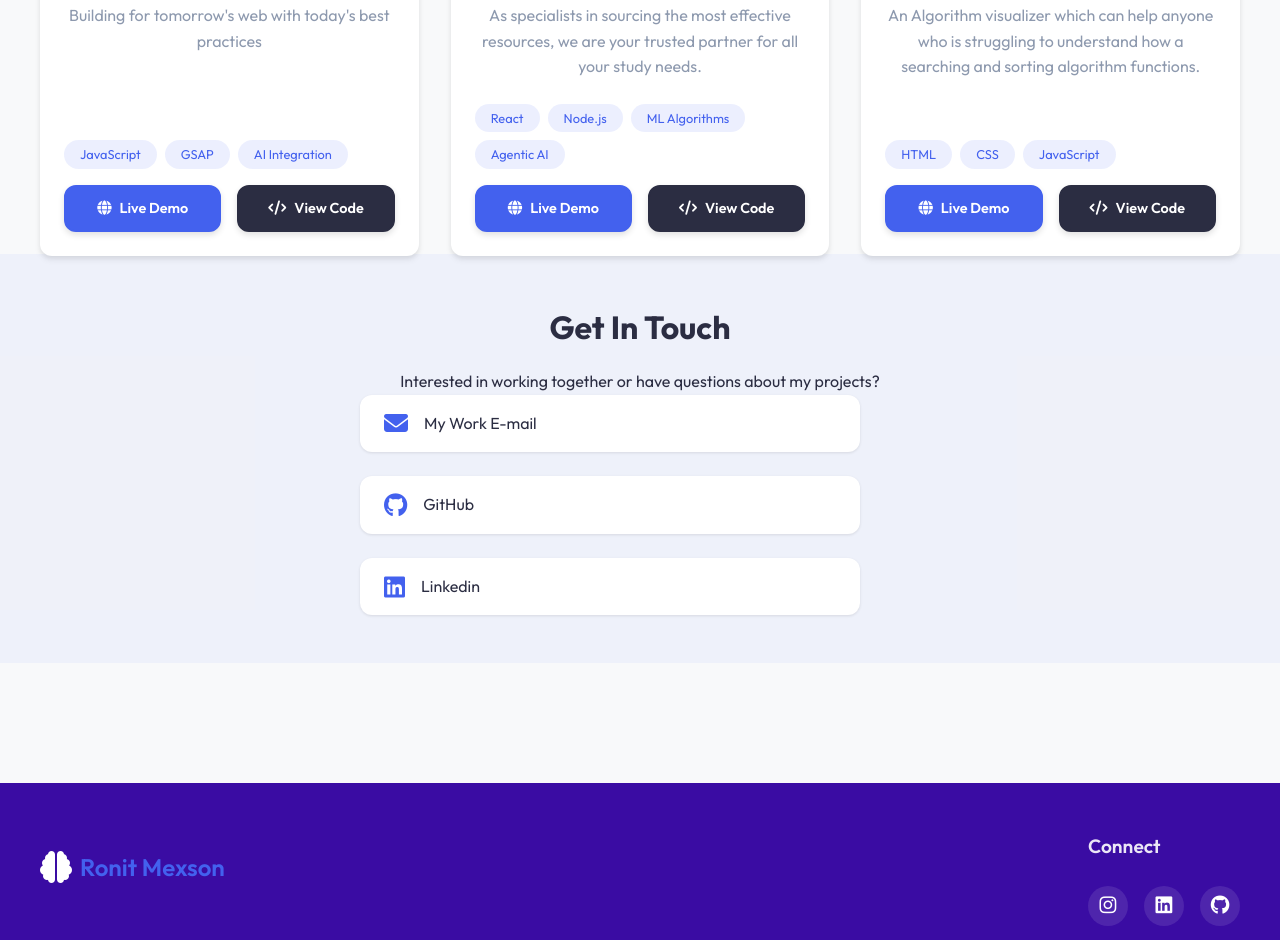
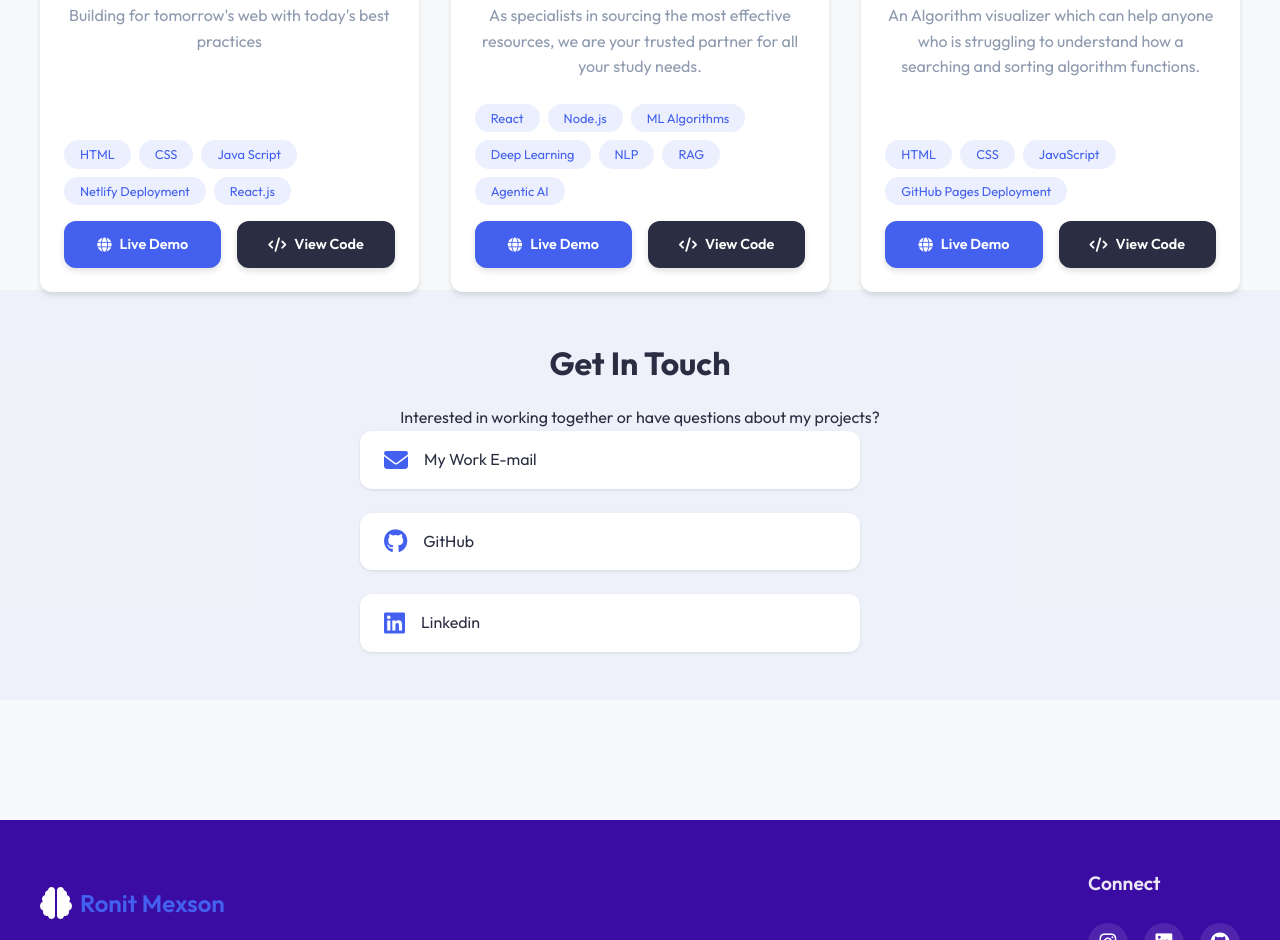
Before and after one commit to ronitmexson2924/ronit-mexson, a plain HTML site: page index.html in a window 1280 px wide. Shown: the part 2947-3887 px from the top of the page. Drawn offline with nearby package versions, Linux system fonts and the light colour scheme.

Commit message:
Update index.html

```diff
--- a/index.html
+++ b/index.html
@@ -270,9 +270,11 @@
               <h4>My Portfolio Website</h4>
               <p>Building for tomorrow's web with today's best practices</p>
               <div class="project-tech">
-                <span>JavaScript</span>
-                <span>GSAP</span>
-                <span>AI Integration</span>
+                <span>HTML</span>
+                <span>CSS</span>
+                <span>Java Script</span>
+                <span>Netlify Deployment</span>
+                <span>React.js</span>
               </div>
               <div class="project-links">
                 <a href="./index.html" target="_blank" class="btn">
@@ -303,6 +305,9 @@
                 <span>React</span>
                 <span>Node.js</span>
                 <span>ML Algorithms</span>
+                <span>Deep Learning</span>
+                <span>NLP</span>
+                <span>RAG</span>
                 <span>Agentic AI</span>
               </div>
               <div class="project-links">
@@ -334,6 +339,7 @@
                 <span>HTML</span>
                 <span>CSS</span>
                 <span>JavaScript</span>
+                <span>GitHub Pages Deployment</span>
               </div>
               <div class="project-links">
                 <a
```
